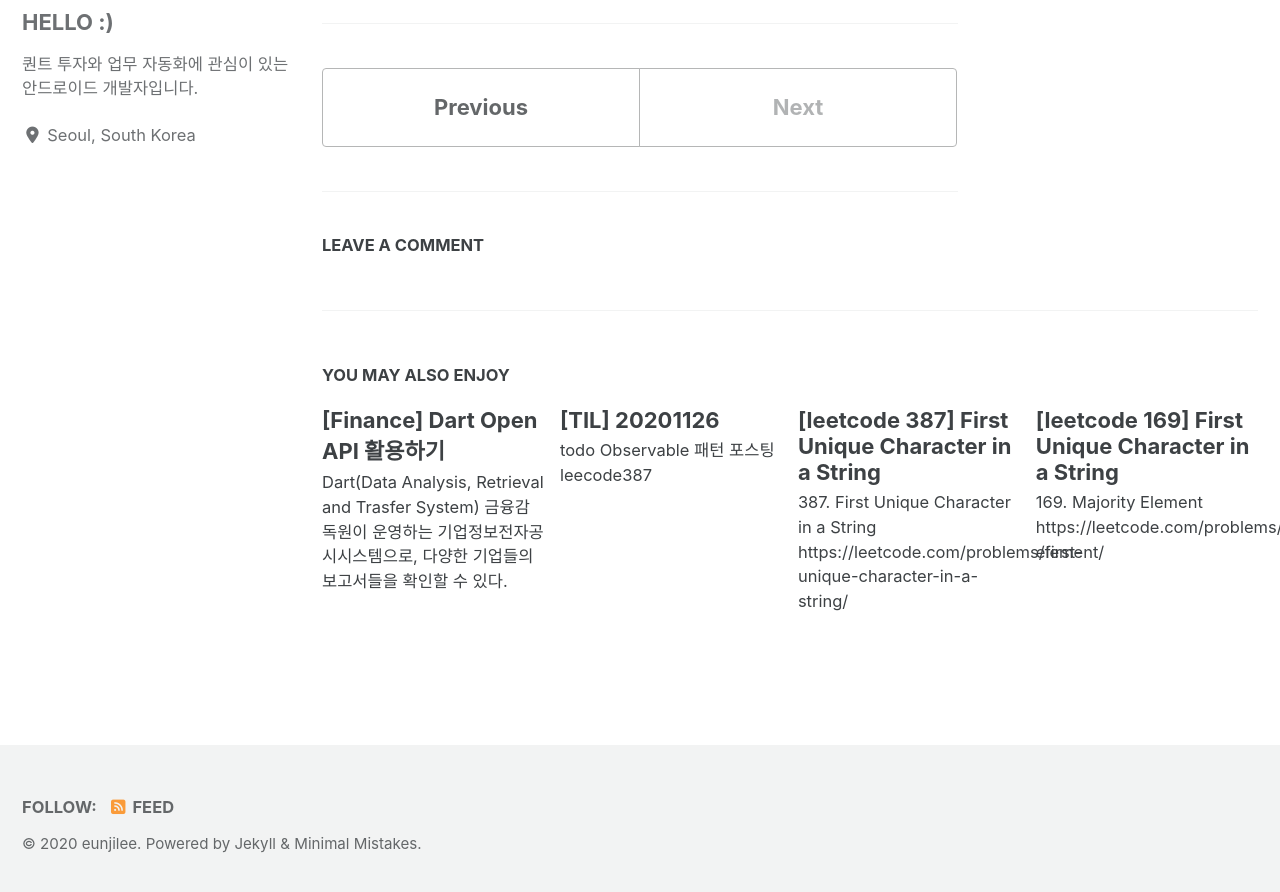
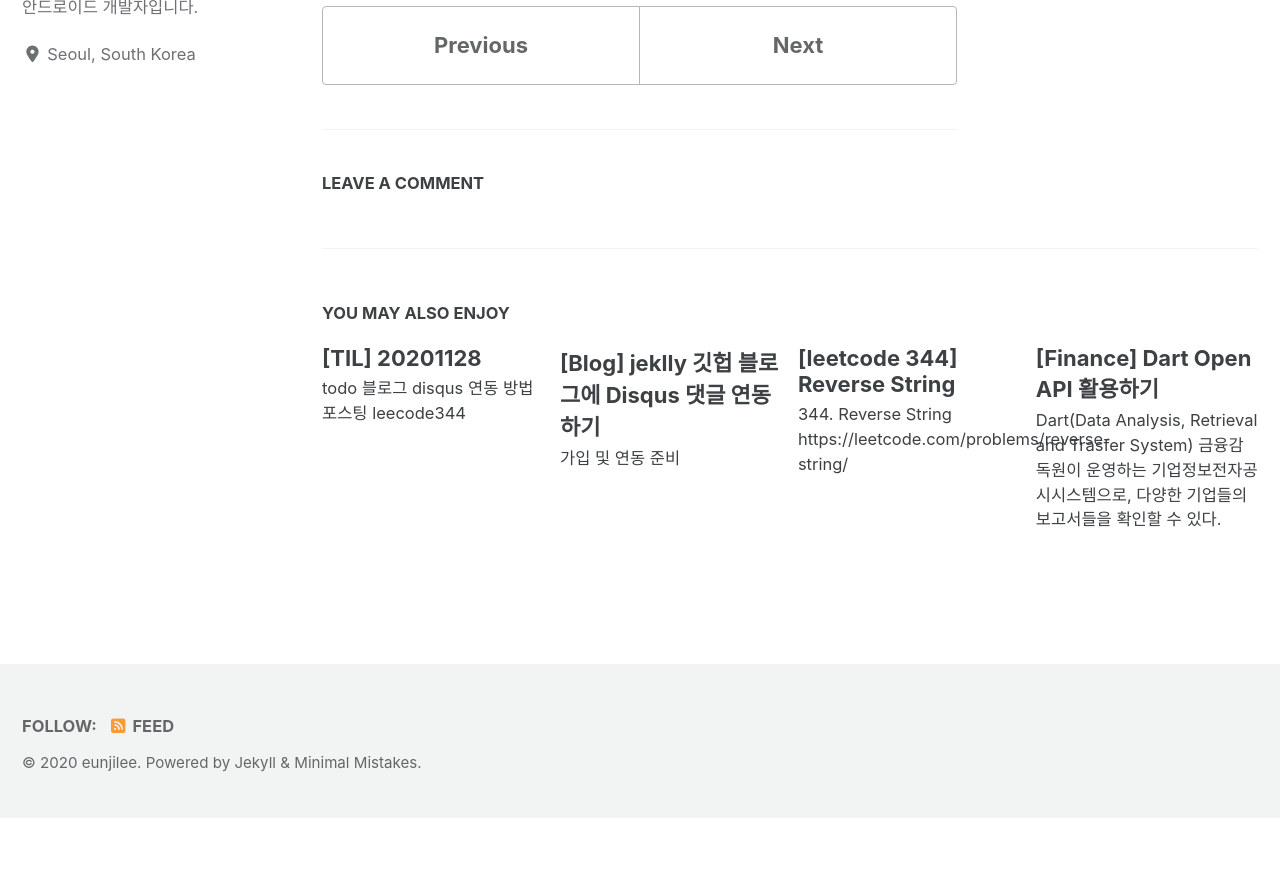
Before and after one commit to dev-eunji/dev-eunji.github.io, a Jekyll site: the page built from _posts/til/2020-11-27-TIL.md, in a window 1280 px wide and 900 px high, scrolled down 884 px. Shown: the top 892 px of the window. Built offline with Jekyll 4.4.1, drawn with Linux system fonts in a browser that asks for light colours; cached includes are drawn as plain includes; nearby versions of some CDN libraries; comment, search, counter and statistics services are not loaded; after the commit the page ends 1702 px from its top, so only the background shows below that; some of the changed lines change nothing that is shown.

Commit message:
- TIL: 20201127, 20201128 done - jekyll disqus 포스트

````diff
--- /dev/null
+++ b/_posts/algorithm/2020-11-28-leetcode344.md
@@ -0,0 +1,37 @@
+---
+title: "[leetcode 344] Reverse String"
+categories: [Algorithm]
+tags: [Algorithm, 알고리즘, leetcode, leetcode344]
+last_modified_at: 2020-11-28
+permalink: /algorithm/:year/:month/:day/:title/
+comments: true
+---
+
+#  344. Reverse String
+> [https://leetcode.com/problems/reverse-string/](https://leetcode.com/problems/reverse-string/)
+
+## 해결 과정
+앞 뒤의 char를 `swqp` 하는 방법으로 문제를 풀었다.
+엣지 케이스인 입력 CharArray `s`가 0,1인 케이스일 때에 대한 예외 코드를 추가했다.
+
+## 코드
+```kotlin
+fun reverseString(s: CharArray): Unit {
+  if(s.size == 0 || s.size == 1) return
+
+  val lastIndx = s.size-1
+  for(i in 0..(lastIndx)/2) {
+    var tmp = s[i]
+    s[i] = s[lastIndx-i]
+    s[lastIndx-i] = tmp
+  }
+}
+```
+
+## 배운 점
+> `홀수`일때와 `짝수`일때를 나누어 생각해볼 수 있다.
+
+* 예를 들어, 홀수 char를 갖는 "hello" 는 for문을 `0..size/2` 까지 돌아도 정상 동작하지만
+짝수 char를 갖는 "hell"은 그렇지 않다.
+
+* 이 문제에서는 `lastIndex`의 절반까지만 for 문을 돌지만, `lastIndex`가 홀수일 떄와 짝수일 때를 나누어 고민해볼 만하다.
--- /dev/null
+++ b/_posts/etc/2020-11-28-jekyll-disqus.md
@@ -0,0 +1,53 @@
+---
+title: "[Blog] jeklly 깃헙 블로그에 Disqus 댓글 연동하기"
+categories: [Etc]
+tags: [Blog, jekyll, disqus, 댓글]
+last_modified_at: 2020-11-28
+comments: true
+---
+
+## 가입 및 연동 준비
+
+##### 1. [Disqus](https://disqus.com/) > Get Started (가입)
+
+##### 2. `I want to install Disqus on my site` 선택
+* 내 사이트에 댓글 기능을 추가하겠다는 선택지이다.
+<center> <img src="/assets/images/etc/disqus_choose.png" width="240" height="500" /> </center>
+
+##### 3. `Website Name` 과 카테고리를 선택
+* Website Name은 뒤에 나올 shortname에 활용되며, 블로그 url 주소를 넣지 않아도 된다.
+    <center> <img src="/assets/images/etc/disqus_create_new_site.png" width="500" height="320" /> </center>
+
+##### 4. 요금제 선택 및 플랫폼 선택
+* `Basic`(무료) 선택 후, 필요시 업그레이드를 시키는 것을 추천
+    <center> <img src="/assets/images/etc/disqus_choose_pricing.png" width="500" height="320" /> </center>
+* 플랫폼은 `jekyll`를 선택합니다.
+    <center> <img src="/assets/images/etc/disqus_choose_platform.png" width="320" height="320" /> </center>
+
+
+##### 5. 상단 `Your Sites` 메뉴 > 내 블로그 선택 > `ORGANIZATION` > `Sites` > `Edit Settings` > `Website URL`을 포함한 세팅을 수정/추가
+<center> <img src="/assets/images/etc/disqus_edit_config.png" width="500" height="600" /> </center>
+
+## 내 블로그에 설정하기
+
+##### 1.  _config.yml
+
+```yml
+comments:
+  provider        : disqus
+  disqus:
+    shortname     : dev-eunji
+```
+shortname 의 `dev-eunji`은 아래 방법으로 블로그의 shortname을 확인 후 변경이 필요합니다.
+* `가입 및 연동 준비설치하기` > `5. 단계 화면`
+* [https://help.disqus.com/customer/portal/articles/466208-what-s-a-shortname-](https://help.disqus.com/customer/portal/articles/466208-what-s-a-shortname-)
+
+
+##### 2. post 작성시, `commonts` 옵션을 true 로 추가해주면 끝!
+
+```yml
+---
+# other options
+comments: true
+---
+```
--- a/_posts/til/2020-11-27-TIL.md
+++ b/_posts/til/2020-11-27-TIL.md
@@ -9,9 +9,7 @@
 ## todo
 - [X] 블로그 sitemap 추가
 - [X] Dart open api 포스팅
-- [ ] [leecode169](https://leetcode.com/problems/majority-element/)
+- [X] [leecode169](https://leetcode.com/problems/majority-element/)
 
 ## What I learned
 * e-book으로 읽고 있던 [파이썬으로 배우는 알고리즘 트레이딩](https://wikidocs.net/book/110) 위키 사이트를 알게 되었다. 다음주에는 [실전 프로그램 개발](https://wikidocs.net/2878)을 진행해봐야겠다!
-
-*
--- /dev/null
+++ b/_posts/til/2020-11-28-TIL.md
@@ -0,0 +1,16 @@
+---
+title: "[TIL] 20201128"
+categories: [TIL]
+tags: [TIL]
+last_modified_at: 2020-11-28
+permalink: /til/:year/:month/:day/:title/
+comments: true
+---
+## todo
+- [X] 블로그 disqus 연동 방법 포스팅
+- [X] [leecode344](https://leetcode.com/problems/reverse-string/)
+
+## What I learned
+계획한 일을 꾸준히 해나갈 때 엄청난 뿌듯함이 있다.
+
+지금이 제일 빠르다.
````
Also changed, not shown: assets/images/etc/disqus_choose.png (added), assets/images/etc/disqus_choose_platform.png (added), assets/images/etc/disqus_choose_pricing.png (added), assets/images/etc/disqus_create_new_site.png (added), assets/images/etc/disqus_edit_config.png (added).
